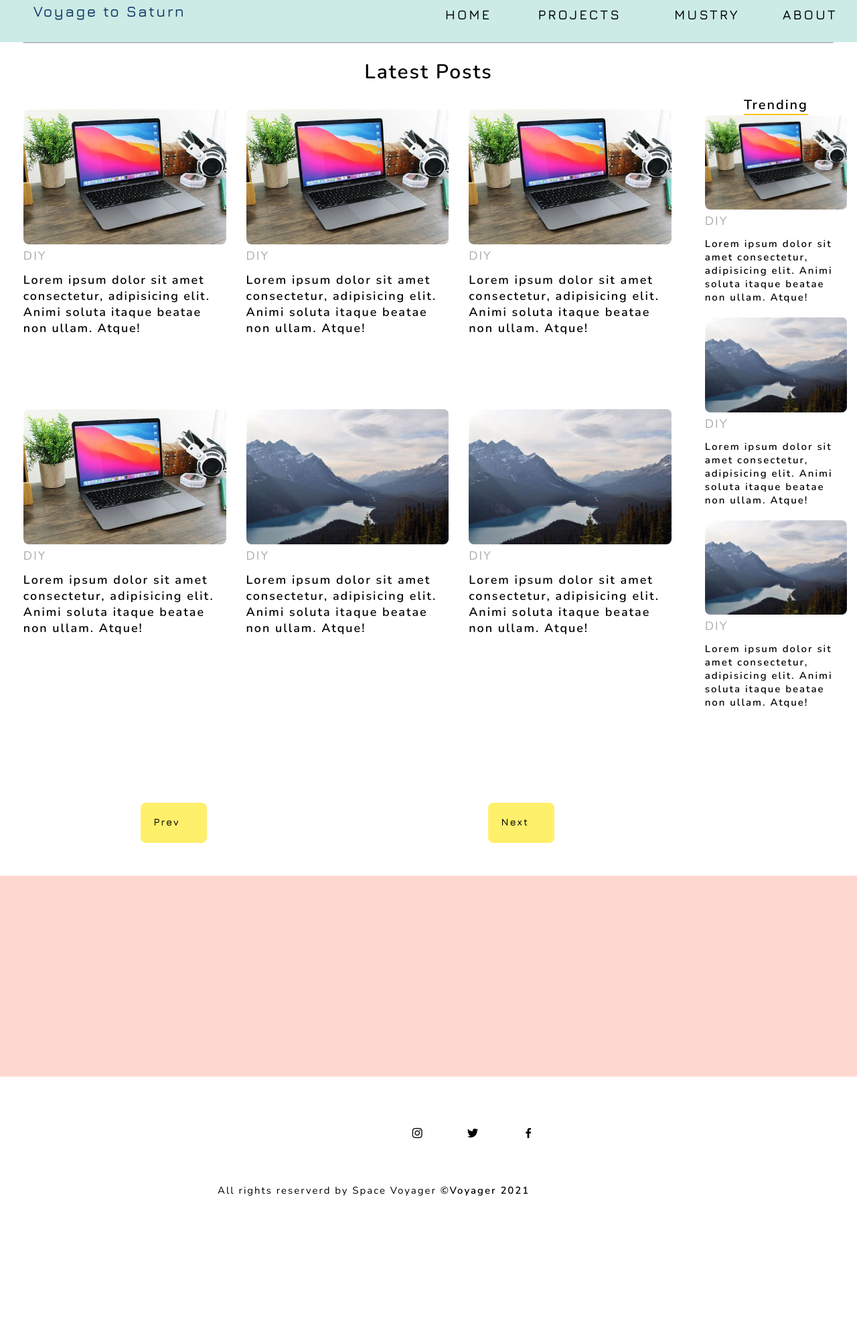
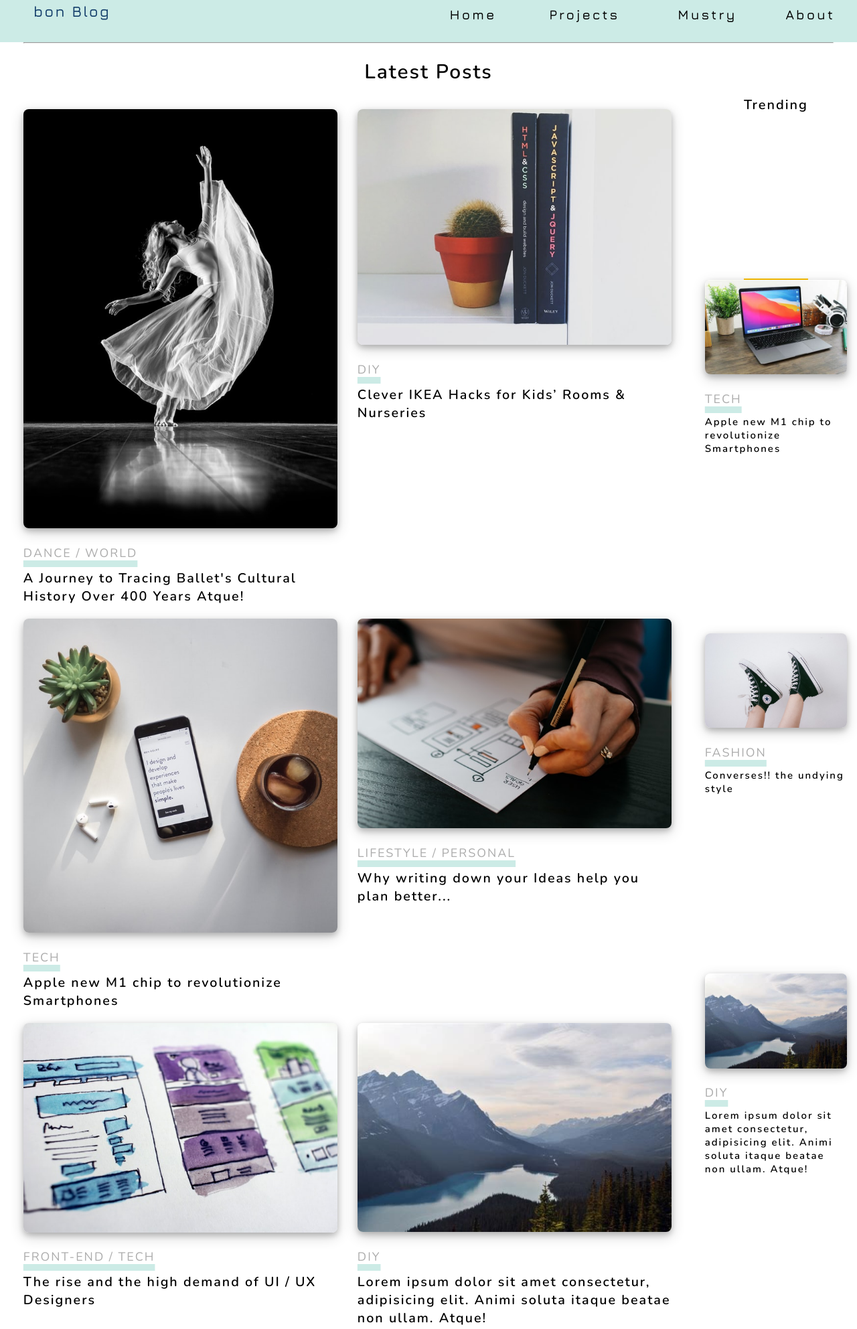
Before and after one commit to purpledmango/bonBlog_template, a plain HTML site: page index.html in a window 1280 px wide. Shown: the part 20-2005 px from the top of the page at 67% size. Before the commit the page ends 1823 px from the top, so only its background shows below. Drawn offline with nearby package versions, Linux system fonts and the light colour scheme.

Commit message:
Alpha changes

```diff
--- a/index.html
+++ b/index.html
@@ -5,7 +5,7 @@
     <meta charset="UTF-8">
     <meta http-equiv="X-UA-Compatible" content="IE=edge">
     <meta name="viewport" content="width=device-width, initial-scale=1.0">
-    <title> Voyage to Saturn </title>
+    <title> bon Blog </title>
 
     <link rel="stylesheet" href="style.css">
     <link href='https://unpkg.com/boxicons@2.0.9/css/boxicons.min.css' rel='stylesheet'>
@@ -15,8 +15,8 @@
 
     <nav>
         <div class="navbar">
-            <a class="nav__logo">
-                <h1>Voyage to Saturn</h1>
+            <a class="nav__logo" href="#">
+                <h1>bon Blog</h1>
             </a>
 
             <div></div>
@@ -36,7 +36,7 @@
         <!-- Menu list -->
         <ul id="mobile-menu-list" class="menu__list hide">
             <li class="menu__items">
-                <strong><a href="javascript:void(0);">Home</a></strong>
+                <strong><a href= "#">Home</a></strong>
             </li>
             <li class="menu__items">
                 <strong><a>Projects</a></strong>
@@ -59,67 +59,64 @@
         <div class="main__content">
             <div class="post__gallery">
                 <div class="post__item">
-                    <a post__title href="#">
-                        <img class="post__img" src="./img/laptop.jpg">
+                    <a post__title href="./post.html">
+                        <img class="post__img" src="./img/ballet.jpg">
+                        <div class="tags">
+                            DANCE / WORLD
+                        </div>
+                        <div class="post__title">
+                            <h2>A Journey to Tracing Ballet's Cultural History Over 400 Years
+                                Atque!</h2>
+                    </a>
+                        </div>
+                    </a>
+                </div>
+                <div class="post__item">
+                    <a post__title href="./post.html">
+                        <img class="post__img" src="./img/bookandplabt.jpg">
                         <div class="tags">
                             DIY
                         </div>
                         <div class="post__title">
-                            <a><h2>Lorem ipsum dolor sit amet consectetur, adipisicing elit. Animi soluta itaque beatae non ullam.
-                                Atque!</h2></a>
+                            <h2>Clever IKEA Hacks for Kids’ Rooms & Nurseries</h2>
                         </div>
                     </a>
                 </div>
                 <div class="post__item">
-                    <a post__title href="#">
-                        <img class="post__img" src="./img/laptop.jpg">
+                    <a post__title href="./post.html">
+                        <img class="post__img" src="./img/phone.jpg">
                         <div class="tags">
-                            DIY
+                            TECH
                         </div>
                         <div class="post__title">
-                            <h2>Lorem ipsum dolor sit amet consectetur, adipisicing elit. Animi soluta itaque beatae non ullam.
-                                Atque!</h2>
+                            <h2>Apple new M1 chip to revolutionize Smartphones</h2>
                         </div>
                     </a>
                 </div>
                 <div class="post__item">
-                    <a post__title href="#">
-                        <img class="post__img" src="./img/laptop.jpg">
+                    <a post__title href="./post.html">
+                        <img class="post__img" src="./img/scapboard.jpg">
                         <div class="tags">
-                            DIY
+                            LIFESTYLE / PERSONAL
                         </div>
                         <div class="post__title">
-                            <h2>Lorem ipsum dolor sit amet consectetur, adipisicing elit. Animi soluta itaque beatae non ullam.
-                                Atque!</h2>
+                            <h2>Why writing down your Ideas help you plan better...</h2>
                         </div>
                     </a>
                 </div>
                 <div class="post__item">
-                    <a post__title href="#">
-                        <img class="post__img" src="./img/laptop.jpg">
+                    <a post__title href="./post.html">
+                        <img class="post__img" src="./img/watercolor.jpg">
                         <div class="tags">
-                            DIY
+                            FRONT-END / TECH
                         </div>
                         <div class="post__title">
-                            <h2>Lorem ipsum dolor sit amet consectetur, adipisicing elit. Animi soluta itaque beatae non ullam.
-                                Atque!</h2>
+                            <h2>The rise and the high demand of UI / UX Designers</h2>
                         </div>
                     </a>
                 </div>
                 <div class="post__item">
-                    <a post__title href="#">
-                        <img class="post__img" src="./img/smaple_image.jpg">
-                        <div class="tags">
-                            DIY
-                        </div>
-                        <div class="post__title">
-                            <h2>Lorem ipsum dolor sit amet consectetur, adipisicing elit. Animi soluta itaque beatae non ullam.
-                                Atque!</h2>
-                        </div>
-                    </a>
-                </div>
-                <div class="post__item">
-                    <a post__title href="#">
+                    <a post__title href="./post.html">
                         <img class="post__img" src="./img/smaple_image.jpg">
                         <div class="tags">
                             DIY
@@ -140,31 +137,29 @@
             <div class="side__content">
                 <h3 class="side__title"> Trending </h3>
                 <div class="side__post">
-                    <a post__title href="#">
+                    <a post__title href="./post.html">
                         <img class="side__post__img" src="./img/laptop.jpg">
                         <div class="tags">
-                            DIY
+                            TECH
                         </div>
                         <div class="side__post__title">
-                            <h2>Lorem ipsum dolor sit amet consectetur, adipisicing elit. Animi soluta itaque beatae non ullam.
-                                Atque!</h2>
+                            <h2>Apple new M1 chip to revolutionize Smartphones</h2>
                         </div>
                     </a>
                 </div>
                 <div class="side__post">
-                    <a post__title href="#">
-                        <img class="side__post__img" src="./img/smaple_image.jpg">
+                    <a post__title href="./post.html">
+                        <img class="side__post__img" src="./img/converse.jpg">
                         <div class="tags">
-                            DIY
+                            FASHION
                         </div>
                         <div class="side__post__title">
-                            <h2>Lorem ipsum dolor sit amet consectetur, adipisicing elit. Animi soluta itaque beatae non ullam.
-                                Atque!</h2>
+                            <h2>Converses!! the undying style</h2>
                         </div>
                     </a>
                 </div>
                 <div class="side__post">
-                    <a post__title href="#">
+                    <a post__title href="./post.html">
                         <img class="side__post__img" src="./img/smaple_image.jpg">
                         <div class="tags">
                             DIY
@@ -199,8 +194,8 @@
             </div>
 
             <div class="footer__info">
-                All rights reserverd by Space Voyager
-                <strong>&#169;Voyager  2021</strong>
+                All rights reserverd by bonBlog
+                <strong>&#169;BonBlog  2022</strong>
             </div>
         </div>
 
--- a/style.css
+++ b/style.css
@@ -1,6 +1,7 @@
 @import url('https://fonts.googleapis.com/css2?family=Jura:wght@300;400;500;600&family=Nunito:ital,wght@0,200;0,300;0,400;0,600;1,200;1,300;1,400&display=swap');
 :root {
     font-size: 62.3%;
+
     /* COLORS */
     --body-color: #ffffff;
     --border-color: #bbb2b5;
@@ -108,7 +109,6 @@ nav{
 }
 
 .menu__items a {
-    text-transform: uppercase;
     text-decoration: none;
     letter-spacing: 0.15em;
     display: inline-block;
@@ -176,6 +176,7 @@ nav{
     height: auto;
     /* margin: auto;   */
     border-radius: 0.8rem;
+    box-shadow: 0 4px 8px 0 rgba(0, 0, 0, 0.2), 0 6px 20px 0 rgba(0, 0, 0, 0.19);
 }
 
 
@@ -259,16 +260,13 @@ nav{
 }
 
 .banner {
-    height: 30rem;
     background: #ffd7d1;
 }
 
 .footer {
-    padding: 10px;
-    /* margin-bottom: auto; */
-    display: block;
+    padding-top: 12rem;
     margin: auto;
-    background: var(--nav-color);
+    background: var(--body-color);
 }
 
 .social__media {
@@ -317,8 +315,8 @@ nav{
 
 .post__banner__img{
     flex: none;
-    min-width:100%;
-    min-height:100%;
+    max-width:100%;
+    max-height:100%;
 }
 
 
@@ -328,26 +326,60 @@ nav{
 }
 
 
+.author{
+    display: block;
+    box-shadow:0 4px 8px 0 rgba(0, 0, 0, 0.2), 0 6px 20px 0 rgba(0, 0, 0, 0.19);
+    padding-top: 2rem;
+    padding-bottom: 2rem;
+    grid-template-columns: repeat(1fr, 1fr);
+    background: var(--body-color);
 
 
 
+}
+
+.profile__image{
+    padding: 2rem;
+    border-radius: 2rem;
+    border: 15px solid var(--nav-color);
+    max-width: 9rem;
+    max-height: 9rem;
+}
+
+.author__text{
+    padding: 1.5rem;
+    margin: auto;
+}
+/* *********************************************************************** */
+
+/* Desktop View */
 
 
-
-
-
-
-
-
-
-
-
+/* D---------------------------------------DESKTOP VIEW-------------------------------------- */
 
 @media screen and (min-width: 566px) {
     .post__gallery {
-        grid-template-columns: repeat(2, 1fr);
+        display: grid;
+        grid-template-columns: repeat(auto-fill, 1fr);
     }
+
+    .post__title{
+        font-size: 1.32rem;
+    }
+
+    .post__banner__img{
+        display: flex;
+        min-width:100%;
+        min-height:100%;
 }
+
+    .author{
+        margin: auto;
+        width: 124rem;
+    }
+
+}
+
 
 @media screen and (min-width: 920px) {
     /* Navbar */
@@ -391,7 +423,7 @@ nav{
         font-size: 5rem;
     } */
     .post__gallery {
-        grid-template-columns: repeat(3, 1fr);
+        grid-template-columns: repeat(2, 1fr);
         margin: 2rem;
     }
     .gallery__item {
@@ -426,7 +458,8 @@ nav{
     .footer__info{
         width: 50%;
         margin: auto;
-        padding: 0;
+        padding: 0.8rem;
+
     }
     .post__area{
         margin: auto;
@@ -437,7 +470,11 @@ nav{
         font-weight: 600;
     }
     .tags{
+        padding-top: 2rem;
        font-size: 1.8rem;
+       text-decoration: underline;
+       text-decoration-color: #ccebe6;
+       text-decoration-thickness: 10px;
     }
     .date__posted{
         font-size: 1.8rem;
@@ -448,4 +485,9 @@ nav{
     .empty__space{
         height: 10rem;
     }
+
+    .author{
+        margin: auto;
+        width: 80rem;
+    }
 }
```
Also changed, not shown: post.html (+10 -6 lines), img/ballet.jpg (added), img/bookandplabt.jpg (added), img/converse.jpg (added), img/phone.jpg (added), img/scapboard.jpg (added), img/watercolor.jpg (added), 1 other file.
